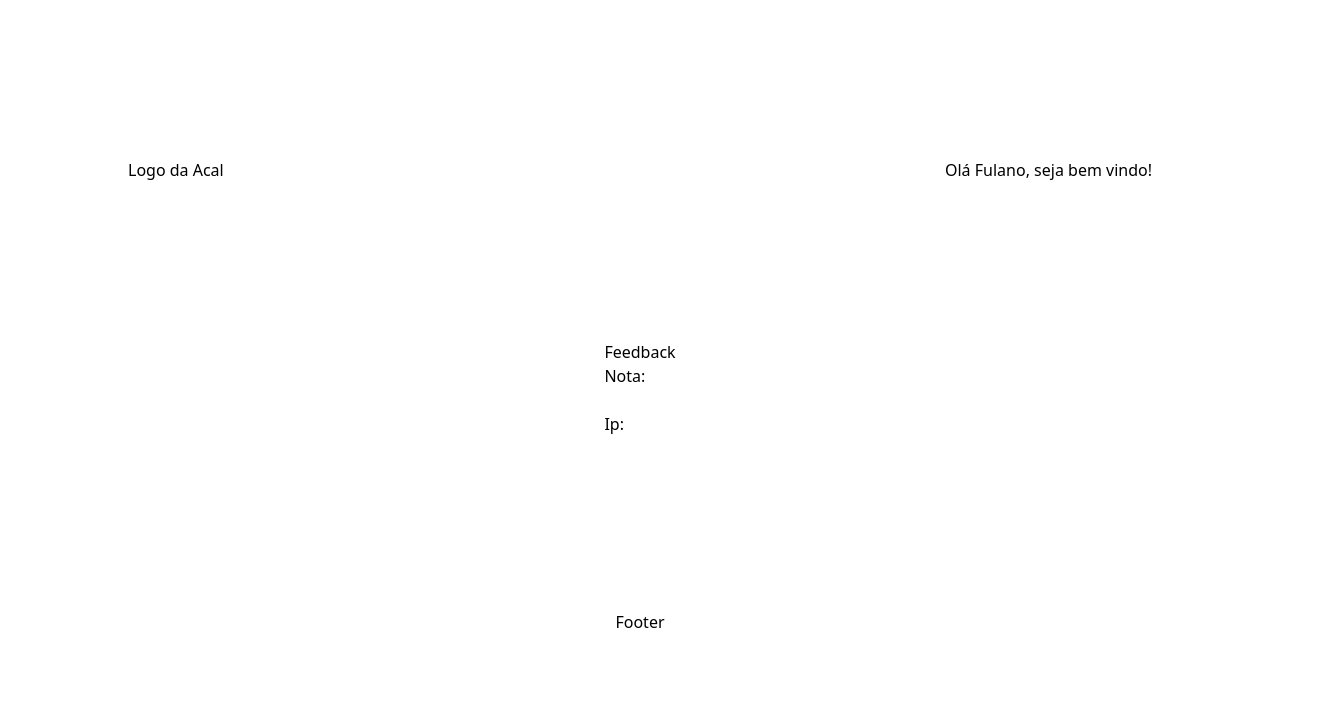
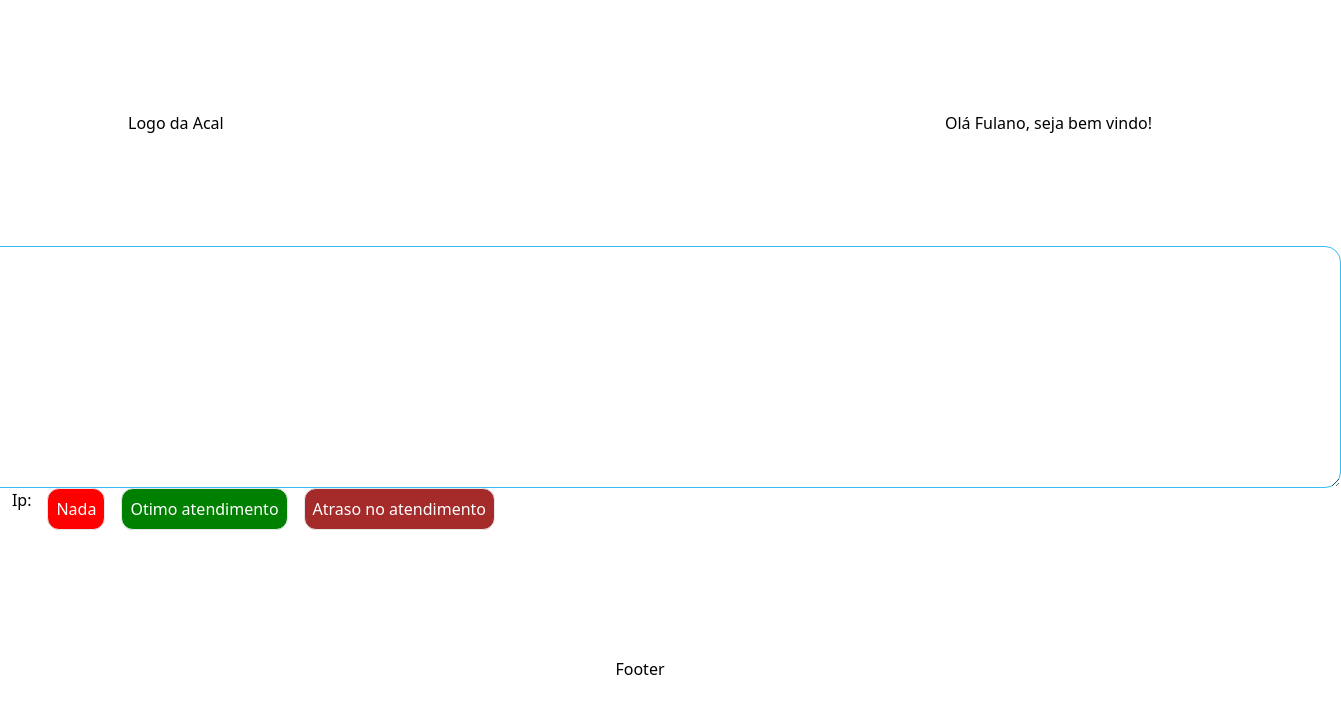
Before and after one commit to acal-rafael/nps-front, a React (Vite) app: page /feedback in a window 1280 px wide. Shown: the top 714 px of the page, 1341 px wide, since content can reach past the window. Built offline with nearby package versions, Linux system fonts and the light colour scheme.

Commit message:
add page sliders, feedback with response default

```diff
--- /dev/null
+++ b/src/components/FeedbackResponse/index.tsx
@@ -0,0 +1,13 @@
+import React from 'react'
+
+interface IFeedbackResponse extends React.HtmlHTMLAttributes<HTMLDivElement> {
+  feed: string;
+}
+
+export const FeedbackResponse = ({ feed, ...rest }: IFeedbackResponse) => {
+  return (
+    <div
+      {...rest}
+    >{feed}</div>
+  )
+}
--- a/src/main.tsx
+++ b/src/main.tsx
@@ -4,11 +4,14 @@ import App from './App'
 import './index.css'
 
 import { BrowserRouter as Router } from 'react-router-dom'
+import { ProviderContext } from './contextApp/userContext'
 
 ReactDOM.createRoot(document.getElementById('root') as HTMLElement).render(
   // <React.StrictMode>
-  <Router>
-    <App />
-  </Router>
+  <ProviderContext>
+    <Router>
+      <App />
+    </Router>
+  </ProviderContext>
   // </React.StrictMode>
 )
--- a/src/pages/Feedback/index.tsx
+++ b/src/pages/Feedback/index.tsx
@@ -1,26 +1,95 @@
-import React, { useContext } from 'react'
-import { useLocation, useNavigate } from 'react-router-dom'
+import React, { useContext, useState } from 'react'
+import { useLocation, useNavigate } from 'react-router-dom';
+
+import { Header } from '../../components/Header';
+import { FeedbackResponse } from '../../components/FeedbackResponse';
 
 import { UserContext } from '../../contextApp/userContext';
+
+interface IRespostas {
+  msg: string;
+  color: string;
+}[]
+
+
 
 export const Feedback = () => {
 
   const { nota, ipServer } = useContext(UserContext);
 
-  const location = useLocation();
-  const navigate = useNavigate();
-
-  const state = location.state;
+  const [areaRespostas, setAreaRespostas] = useState<[]>([])
+  const [respostas, setRespostas] = useState<IRespostas[]>(
+    [
+      {msg: "Nada", color: "red" },
+      {msg: "Otimo atendimento", color : "green"},
+      {msg: "Atraso no atendimento", color: "brown" },
+    ]
+  )
 
 
+  // const location = useLocation();
+  // const navigate = useNavigate();
+
+  return (
+    <div
+      className='
+        flex
+        flex-col
+      '
+    >
+      <textarea
+        className='
+          border-[1px]
+          border-sky-400
+          rounded-2xl
+          //focus:outline-sky-500
+          focus:outline-none
+          //focus:border-none
+          //focus:border-t-sky-400
+          //focus:shadow-md
+        focus:shadow-sky-500
+
+        '
 
 
-  return (
-    <div>
-      <h3>Feedback</h3>
-      <h2>Nota: {nota}</h2>
-      <br />
-      <h2>Ip: {ipServer}</h2>
+        cols={150}
+        rows={10}
+      >
+      </textarea>
+
+      <div
+        className='
+          flex
+          gap-4
+
+        '
+      >
+        <h2>Nota: {nota}</h2>
+        <br />
+        <h2>Ip: {ipServer}</h2>
+        {
+          respostas.map((resp, index) => <FeedbackResponse key={index}
+                className={`
+                  border-[1px]
+                  rounded-xl
+                  p-2
+
+                  hover:cursor-pointer
+
+                `}
+
+                style={{
+                  backgroundColor: `${resp.color}`,
+                  color: "white"
+                }}
+
+                feed={resp.msg}
+
+                onClick={()=> alert("Clicado!")}
+              />
+            )
+        }
+      </div>
     </div>
   )
 }
--- a/src/pages/Home/index.tsx
+++ b/src/pages/Home/index.tsx
@@ -12,8 +12,6 @@ export const Home = () => {
   const [mostraBotao, setMostraBotao] = useState<boolean>(false);
 
   const { ipServer, setIpServer } = useContext(UserContext);
-
-
 
   const activarDesativarBotao = (ip: string) => {
     if (parseInt(ip) !== 1 && parseInt(ip) !== 0) {
@@ -167,7 +165,7 @@ export const Home = () => {
         </div>
 
         {numFilial !== "0"
-          ?
+          &&
           <div
             className='
                 flex
@@ -231,13 +229,13 @@ export const Home = () => {
               size={6}
             />
           </div>
-          : undefined
+          // : undefined
         }
       </div>
       <hr />
 
       {mostraBotao
-        ? <Link
+        && <Link
           className={`
             w-[100%]
             text-center
@@ -259,39 +257,39 @@ export const Home = () => {
             rounded-xl
 
           `}
-          to='/nps'
+          to='/sliders'
         >
           Iniciar App Slide
         </Link>
-        : <Link
-          className={`
-            w-[100%]
-            text-center
-            text-xl
-            p-4
+        // : <Link
+        //   className={`
+        //     w-[100%]
+        //     text-center
+        //     text-xl
+        //     p-4
 
-            border-[2px]
+        //     border-[2px]
 
-            //bg-[#dfdfdf]
-            //text-gray-400
+        //     //bg-[#dfdfdf]
+        //     //text-gray-400
 
-            hover:transition
-            hover:ease-in
-            hover:delay-100
-            border-gray-400
-            //hover:bg-[#3d3f41]
-            //hover:text-gray-50
-            rounded-xl
+        //     hover:transition
+        //     hover:ease-in
+        //     hover:delay-100
+        //     border-gray-400
+        //     //hover:bg-[#3d3f41]
+        //     //hover:text-gray-50
+        //     rounded-xl
 
-          `}
-          to='/nps'
-          onClick={e => {
-            e.preventDefault()
-            alert("Falta colocar IP do Caixa!!!")
-          }}
-        >
-          Iniciar App Slide
-        </Link>
+        //   `}
+        //   to='/'
+        //   onClick={e => {
+        //     e.preventDefault()
+        //     alert("Falta colocar IP do Caixa!!!")
+        //   }}
+        // >
+        //   Iniciar App Slide
+        // </Link>
       }
       {/* <p>IP para conexão WebSocket: {ipServidorNps}</p> */}
     </div>
--- /dev/null
+++ b/src/pages/Nps/index.tsx
@@ -0,0 +1,131 @@
+import React, { useState, useEffect, useContext } from 'react'
+import { Navigate, useNavigate } from 'react-router-dom';
+
+import { Buttons } from '../../components/Buttons';
+import { Content } from '../../components/Content';
+
+import { Congratulation } from '../Congratulation';
+
+import { UserContext } from '../../contextApp/userContext';
+
+
+export interface IQuestionProps {
+  notaClicada: string;
+  setNotaClicada: React.Dispatch<React.SetStateAction<string | any>>
+}
+
+export const Nps = () => {
+
+  const navigate = useNavigate();
+  const [notaClicada, setNotaClicada] = useState<IQuestionProps | any>();
+  const { ipServer, setNota } = useContext(UserContext);
+
+  useEffect(() => {
+    console.log("Nota: ", notaClicada);
+    setNota(notaClicada);
+    // navigate('/feedback')
+  }, [notaClicada])
+
+  useEffect(() => {
+    if (parseInt(notaClicada) >= 0) {
+      navigate('/feedback')
+    }
+  }, [notaClicada])
+
+  const cores = [
+    "#B72027",
+    "#D42127",
+    "#F25222",
+    "#F37022",
+    "#FBA723",
+    "#FFCA26",
+    "#ECDB11",
+    "#E9E63F",
+    "#C5D92A",
+    "#AED232",
+    "#65B74B"
+  ]
+
+  return <>
+
+    <div
+      className='
+        w-[80%]
+          flex flex-row flex-wrap
+          //justify-center //content-center
+          //border-black
+          //border-[1px]
+        '
+    >
+      <Content />
+    </div>
+    {/* <h3>{ipServer}</h3> */}
+    <div
+      className='
+          w-[80%]
+          flex flex-row flex-wrap
+          justify-center content-center
+
+          //border-red-700
+          //border-[1px]
+        '
+    >
+      {cores.map((cor: string, index: number) =>
+        <Buttons
+          key={index}
+          cor={cor}
+          notaClicada={String(index)}
+          setNotaClicada={setNotaClicada}
+        />
+      )}
+    </div>
+  </>
+}
+
+
+
+
+
+
+//  return <>
+//     {
+//       notaClicada !== undefined
+//         // ? <Navigate to="/feedback" replace={true} />
+//         ?
+//           () => navigate('/feedback')
+
+//         : <>
+//           <div
+//             className='
+//               w-[80%]
+//                 flex flex-row flex-wrap
+//                 //justify-center //content-center
+//                 //border-black
+//                 //border-[1px]
+//               '
+//           >
+//             <Content />
+//           </div>
+//           {/* <h3>{ipServer}</h3> */}
+//           <div
+//             className='
+//                 w-[80%]
+//                 flex flex-row flex-wrap
+//                 justify-center content-center
+
+//                 //border-red-700
+//                 //border-[1px]
+//               '
+//           >
+//             {cores.map((cor: string, index: number) =>
+//               <Buttons
+//                 key={index}
+//                 cor={cor}
+//                 notaClicada={String(index)}
+//                 setNotaClicada={setNotaClicada}
+//               />
+//             )}
+//           </div>
+//         </>
+//     }
+//   </>
--- a/src/pages/Question/index.tsx
+++ /dev/null
@@ -1,82 +0,0 @@
-import React, { useState, useEffect, useContext } from 'react'
-import { Navigate, useNavigate } from 'react-router-dom';
-
-import { Buttons } from '../../components/Buttons';
-import { Content } from '../../components/Content';
-
-import { Congratulation } from '../Congratulation';
-
-import { UserContext } from '../../contextApp/userContext';
-
-
-export interface IQuestionProps {
-  notaClicada: string;
-  setNotaClicada: React.Dispatch<React.SetStateAction<string | any>>
-}
-
-export const Question = () => {
-
-  const navigate = useNavigate();
-  const [notaClicada, setNotaClicada] = useState<IQuestionProps | any>();
-  const { ipServer, setNota } = useContext(UserContext);
-
-  useEffect(() => {
-    console.log("Nota: ", notaClicada);
-    setNota(notaClicada);
-  }, [notaClicada])
-
-  const cores = [
-    "#B72027",
-    "#D42127",
-    "#F25222",
-    "#F37022",
-    "#FBA723",
-    "#FFCA26",
-    "#ECDB11",
-    "#E9E63F",
-    "#C5D92A",
-    "#AED232",
-    "#65B74B"
-  ]
-
-  return <>
-    {
-      notaClicada !== undefined
-        // ? <Navigate to="/feedback" replace={true} />
-        ? navigate('/feedback')
-        : <>
-          <div
-            className='
-              w-[80%]
-                flex flex-row flex-wrap
-                //justify-center //content-center
-                //border-black
-                //border-[1px]
-              '
-          >
-            <Content />
-          </div>
-          {/* <h3>{ipServer}</h3> */}
-          <div
-            className='
-                w-[80%]
-                flex flex-row flex-wrap
-                justify-center content-center
-
-                //border-red-700
-                //border-[1px]
-              '
-          >
-            {cores.map((cor: string, index: number) =>
-              <Buttons
-                key={index}
-                cor={cor}
-                notaClicada={String(index)}
-                setNotaClicada={setNotaClicada}
-              />
-            )}
-          </div>
-        </>
-    }
-  </>
-}
--- a/src/pages/Sliders/index.tsx
+++ b/src/pages/Sliders/index.tsx
@@ -1,21 +1,24 @@
-import React from 'react'
+import React, { useEffect, useState } from 'react'
 import { useLocation, useNavigate, Navigate } from 'react-router-dom'
 
 export const Sliders = () => {
 
+  const [goPage, setGoPage] = useState<boolean>(false)
   // const location = useLocation();
   const navigate = useNavigate();
+
+  useEffect(() => {
+    setInterval(() => {
+      setGoPage(prev => !prev);
+    }, 2000)
+  }, [])
+
 
   return (
     <div>
 
-      {setInterval(() => {
-        // () => <Navigate to="nps" replace={true} />
-        navigate('/nps')
-      }, 5000)}
-
-
-      Sliders
+      <p>Sliders</p>
+      {goPage && <Navigate to="/nps" replace={true} />}
 
     </div>
   )
--- a/src/router/index.tsx
+++ b/src/router/index.tsx
@@ -3,28 +3,34 @@ import { Routes, Route } from 'react-router-dom'
 
 import { Body } from '../components/Body'
 
-import { Question } from '../pages/Question'
+import { Nps } from '../pages/Nps'
 import { Feedback } from '../pages/Feedback'
 import { Congratulation } from '../pages/Congratulation'
 import { DivCircleInto } from '../pages/Teste/DivCircleInto'
 import { Teste } from '../pages/Teste'
 import { Home } from '../pages/Home'
 
-import { ProviderContext } from '../contextApp/userContext'
+// import { ProviderContext } from '../contextApp/userContext'
+import { Sliders } from '../pages/Sliders'
 
 export const Router = () => {
 
   return (
 
-    <ProviderContext>
+    // <ProviderContext>
       <Routes>
         <Route path='/' element={<Body>
           <Home />
         </Body>}
         />
 
+        <Route path='/sliders' element={<Body>
+          <Sliders />
+        </Body>}
+        />
+
         <Route path='/nps' element={<Body>
-          <Question />
+          <Nps />
         </Body>}
         />
 
@@ -49,7 +55,7 @@ export const Router = () => {
         />
 
       </Routes>
-    </ProviderContext>
+    // </ProviderContext>
 
   )
 }
```
